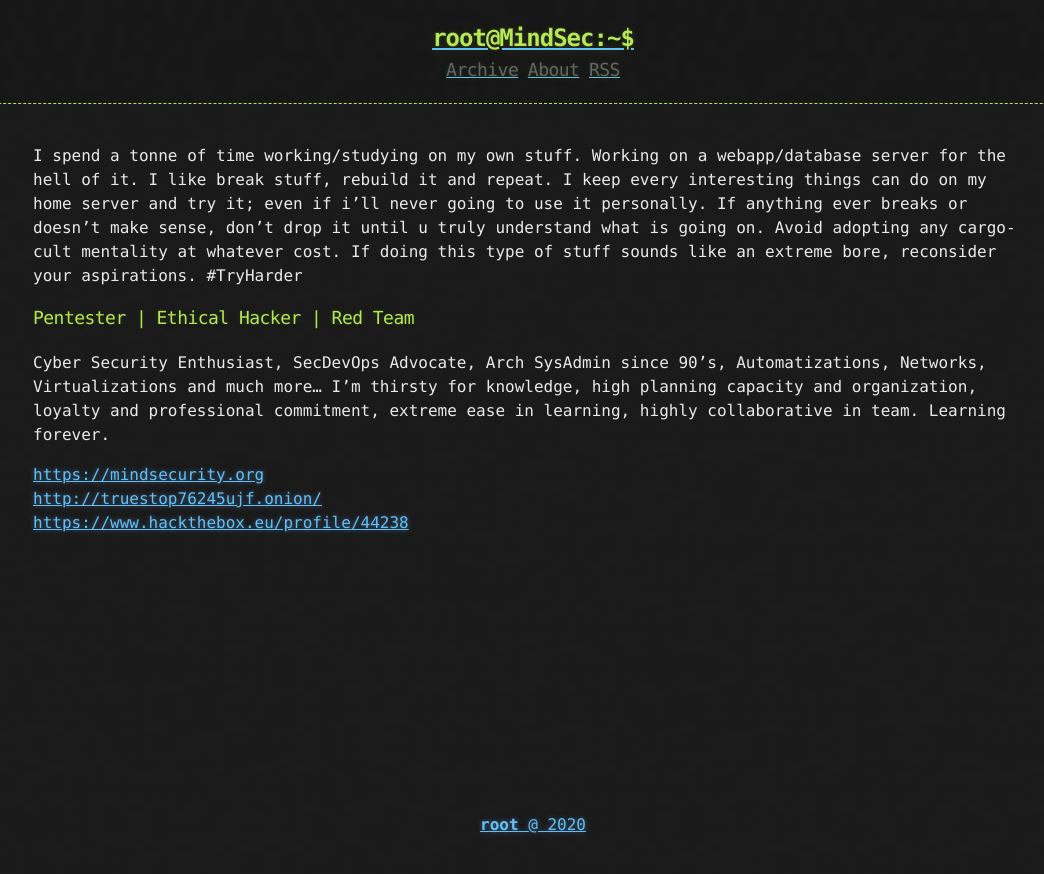
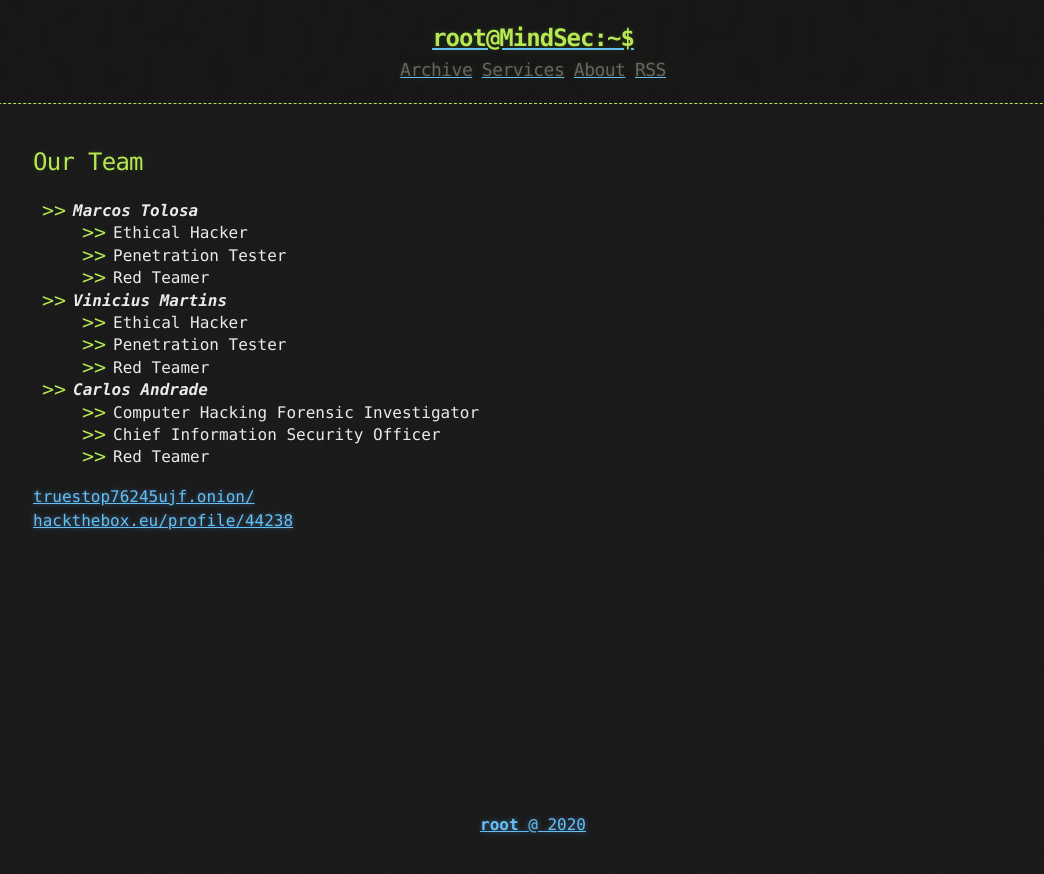
Before and after one commit to marcostolosa/marcostolosa.github.io, a Jekyll site: the page built from about.md, in a window 1280 px wide. Shown: the top 874 px of the page, without its empty margins (107-1151 px from the left). Built offline with Jekyll 4.4.1, drawn with Linux system fonts in a browser that asks for light colours.

Commit message:
add services

```diff
--- a/_config.yml
+++ b/_config.yml
@@ -1,5 +1,5 @@
-title: Mind Security - Blog
-description: "A Blog for Hackers"
+title: Mind Security - A Home for Hackers
+description: "Everything related to Cyber Security"
 author:
   name: "Marcos Tolosa"
   email: "marcostolosa@protonmail.com"
--- a/_includes/links.html
+++ b/_includes/links.html
@@ -1,3 +1,4 @@
 <a href="{{ "/archive" | prepend: site.baseurl | replace: '//', '/' }}"><h2 class="header-link">Archive</h2></a>
+<a href="{{ "/services" | prepend: site.baseurl | replace: '//', '/' }}"><h2 class="header-link">Services</h2></a>
 <a href="{{ "/about" | prepend: site.baseurl | replace: '//', '/' }}"><h2 class="header-link">About</h2></a>
 <a href="{{ "/atom.xml" | prepend: site.baseurl | replace: '//', '/' }}"><h2 class="header-link">RSS</h2></a>
--- a/about.md
+++ b/about.md
@@ -3,12 +3,24 @@
 title: About
 ---
 
-I spend a tonne of time working/studying on my own stuff. Working on a webapp/database server for the hell of it. I like break stuff, rebuild it and repeat. I keep every interesting things can do on my home server and try it; even if i'll never going to use it personally. If anything ever breaks or doesn't make sense, don't drop it until u truly understand what is going on. Avoid adopting any cargo-cult mentality at whatever cost. If doing this type of stuff sounds like an extreme bore, reconsider your aspirations. #TryHarder
+## Our Team
 
-<h3> Pentester | Ethical Hacker | Red Team </h3>
+- **_Marcos Tolosa_**
+  - Ethical Hacker
+  - Penetration Tester
+  - Red Teamer
 
-Cyber Security Enthusiast, SecDevOps Advocate, Arch SysAdmin since 90's, Automatizations, Networks, Virtualizations and much more... I'm thirsty for knowledge, high planning capacity and organization, loyalty and professional commitment, extreme ease in learning, highly collaborative in team. Learning forever.
 
-<a href="https://mindsecurity.org">https://mindsecurity.org</a><br>
-<a href="http://truestop76245ujf.onion/">http://truestop76245ujf.onion/</a><br>
-<a href="https://www.hackthebox.eu/profile/44238">https://www.hackthebox.eu/profile/44238</a>
+- **_Vinicius Martins_**
+  - Ethical Hacker
+  - Penetration Tester
+  - Red Teamer
+
+
+- **_Carlos Andrade_**
+  - Computer Hacking Forensic Investigator
+  - Chief Information Security Officer
+  - Red Teamer
+
+<a href="http://truestop76245ujf.onion/">truestop76245ujf.onion/</a><br>
+<a href="https://www.hackthebox.eu/profile/44238">hackthebox.eu/profile/44238</a>
```
Also changed, not shown: services.md (added, +37 -0 lines).
